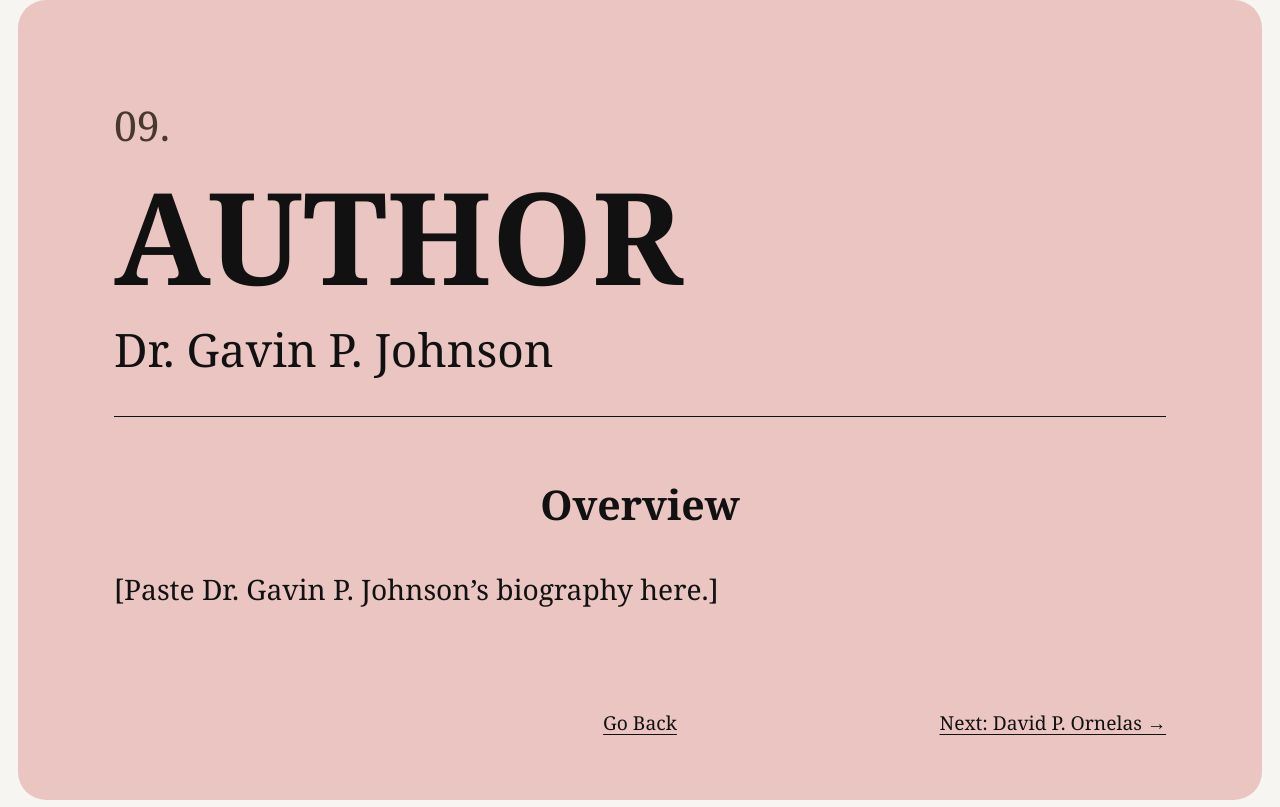
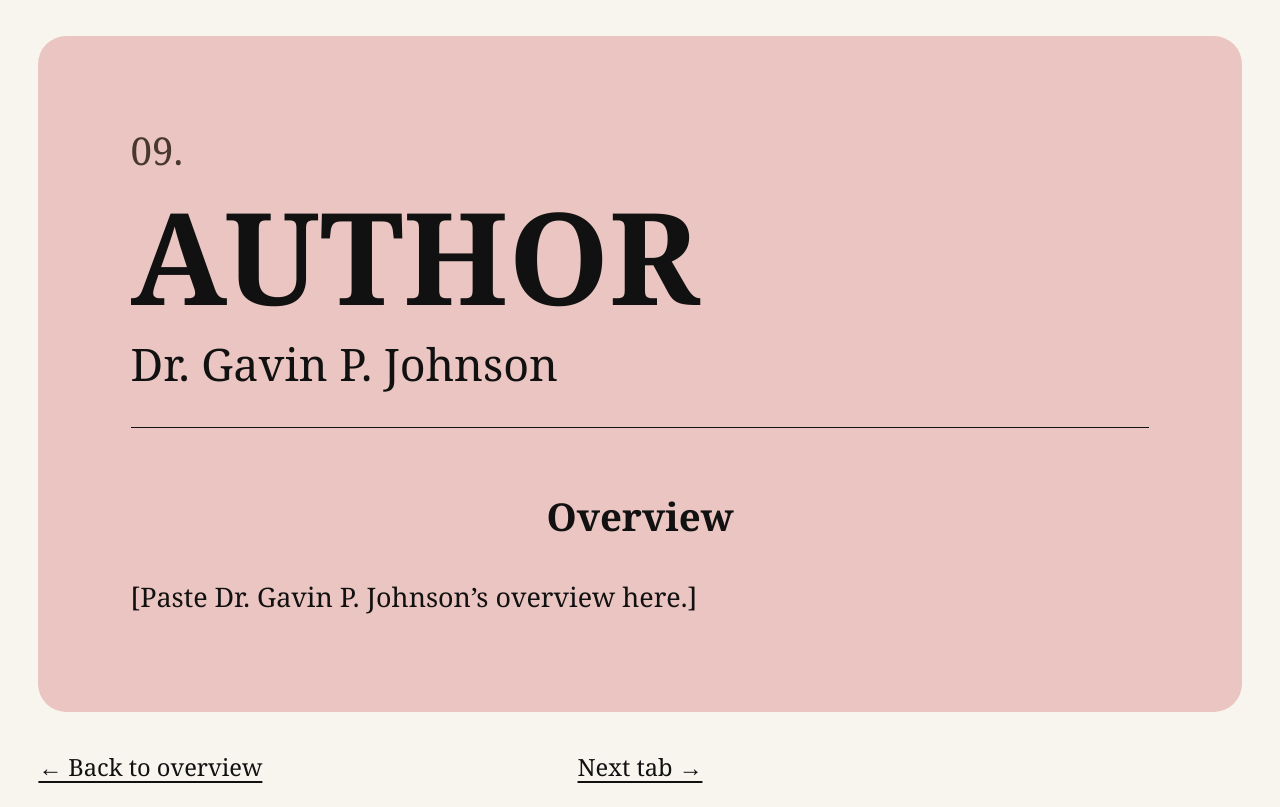
Before and after one commit to SALENROD28/DisputatioCFP, a plain HTML site: page contributing-author-1.html in a window 1280 px wide. Drawn offline with Linux system fonts and the light colour scheme.

Commit message:
Update contributing-author-1.html

```diff
--- a/contributing-author-1.html
+++ b/contributing-author-1.html
@@ -12,72 +12,77 @@
 
     body {
       margin: 0;
-      padding: 0 clamp(12px, 1.4vw, 20px);
-      background: #f7f5f1;
+      background: #f8f5ee;
       color: #111111;
       font-family: Georgia, "Times New Roman", serif;
     }
 
-    .author-page {
-      display: flex;
-      flex-direction: column;
-      min-height: 100vh;
-      padding: clamp(40px, 8vw, 110px) clamp(24px, 7.5vw, 105px)
-        clamp(28px, 5vw, 64px);
-      background: #eac5c1;
-      border-radius: 28px;
+    .page {
+      width: min(94%, 1400px);
+      margin: 0 auto;
+      padding: clamp(20px, 2.8vw, 40px) 0 24px;
     }
 
-    .page-header {
-      padding-bottom: clamp(24px, 3vw, 44px);
+    .author-panel {
+      padding: clamp(28px, 7.2vw, 104px);
+      border-radius: clamp(18px, 2.2vw, 32px);
+      background: #eac5c1;
+    }
+
+    .author-header {
+      padding-bottom: clamp(20px, 2.8vw, 40px);
       border-bottom: 1px solid #111111;
     }
 
-    .page-number {
-      margin: 0 0 clamp(16px, 2vw, 28px);
+    .section-number {
+      margin: 0 0 clamp(12px, 1.8vw, 26px);
       color: #48382f;
-      font-size: clamp(1.75rem, 3.2vw, 3rem);
+      font-size: clamp(1.5rem, 3vw, 2.75rem);
       line-height: 1.15;
     }
 
-    .page-header h1 {
+    h1 {
       margin: 0;
-      font-size: clamp(2.75rem, 10vw, 9rem);
+      font-size: clamp(2.5rem, 10vw, 9rem);
       line-height: 0.95;
       text-transform: uppercase;
     }
 
-    .page-subtitle {
-      margin: clamp(14px, 2vw, 28px) 0 0;
-      font-size: clamp(1.5rem, 3.6vw, 3.25rem);
+    .author-name {
+      margin: clamp(12px, 1.6vw, 23px) 0 0;
+      font-size: clamp(1.35rem, 3.5vw, 3.15rem);
+      font-weight: normal;
       line-height: 1.2;
     }
 
     .overview {
-      padding-top: clamp(32px, 5vw, 72px);
+      padding-top: clamp(26px, 5.2vw, 75px);
     }
 
     .overview h2 {
-      margin: 0 0 clamp(20px, 3vw, 42px);
-      font-size: clamp(1.75rem, 3.2vw, 2.85rem);
+      margin: 0 0 clamp(20px, 2.8vw, 40px);
+      font-size: clamp(1.5rem, 3vw, 2.7rem);
       line-height: 1.15;
       text-align: center;
     }
 
     .overview p {
-      margin: 0 0 1em;
-      font-size: clamp(1.125rem, 2.2vw, 2rem);
-      line-height: 1.65;
+      margin: 0;
+      font-size: clamp(1.05rem, 2.1vw, 1.9rem);
+      line-height: 1.7;
+    }
+
+    .overview p + p {
+      margin-top: 1em;
     }
 
     .page-nav {
       display: grid;
       grid-template-columns: repeat(3, minmax(0, 1fr));
-      align-items: center;
-      gap: 16px;
-      margin-top: auto;
-      padding-top: clamp(32px, 5vw, 64px);
-      font-size: clamp(1rem, 1.5vw, 1.25rem);
+      align-items: start;
+      gap: 12px;
+      margin-top: clamp(20px, 3vw, 44px);
+      font-size: clamp(1rem, 1.85vw, 1.65rem);
     }
 
     .page-nav a {
@@ -86,54 +91,45 @@
     }
 
     .back-link {
+      justify-self: start;
+    }
+
+    .next-link {
       grid-column: 2;
       justify-self: center;
     }
 
-    .next-link {
-      grid-column: 3;
-      justify-self: end;
-      text-align: right;
-    }
-
-    @media (max-width: 600px) {
-      .author-page {
-        border-radius: 18px;
+    @media (max-width: 540px) {
+      .page-nav {
+        grid-template-columns: 1fr auto;
       }
 
-      .page-nav {
-        grid-template-columns: 1fr;
-      }
-
-      .back-link,
       .next-link {
-        grid-column: 1;
-        justify-self: center;
-        text-align: center;
+        justify-self: end;
       }
     }
   </style>
 </head>
 
 <body>
-  <main class="author-page">
-    <header class="page-header">
-      <p class="page-number">09.</p>
-      <h1>Author</h1>
-      <p class="page-subtitle">Dr. Gavin P. Johnson</p>
-    </header>
+  <div class="page">
+    <main class="author-panel">
+      <header class="author-header">
+        <p class="section-number">09.</p>
+        <h1>Author</h1>
+        <p class="author-name">Dr. Gavin P. Johnson</p>
+      </header>
 
-    <section class="overview" aria-labelledby="overview-heading">
-      <h2 id="overview-heading">Overview</h2>
-      <p>[Paste Dr. Gavin P. Johnson’s biography here.]</p>
-    </section>
+      <section class="overview" aria-labelledby="overview-heading">
+        <h2 id="overview-heading">Overview</h2>
+        <p>[Paste Dr. Gavin P. Johnson’s overview here.]</p>
+      </section>
+    </main>
 
     <nav class="page-nav" aria-label="Page navigation">
-      <a class="back-link" href="index.html">Go Back</a>
-      <a class="next-link" href="contributing-author-2.html">
-        Next: David P. Ornelas &rarr;
-      </a>
+      <a class="back-link" href="index.html">&larr; Back to overview</a>
+      <a class="next-link" href="contributing-author-2.html">Next tab &rarr;</a>
     </nav>
-  </main>
+  </div>
 </body>
 </html>
```
